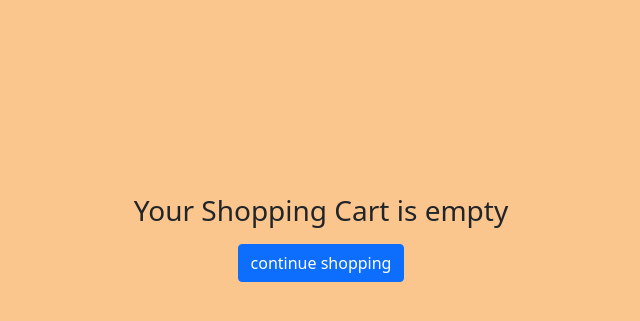
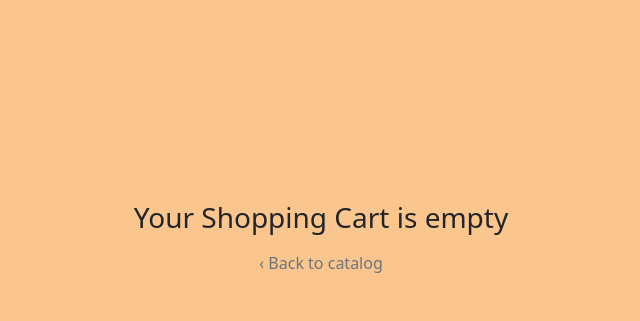
Before and after one commit to carmartdev/MyLibrary, a Django app: page /cart/ in a window 1280 px wide. Shown: the part 170-491 px from the top of the page, without its empty margins (307-947 px from the left). Run offline with Django 3.2, Linux system fonts and the light colour scheme; some libraries are stand-ins or nearby versions.

Commit message:
add backlink to last visited page in catalog

```diff
--- /dev/null
+++ b/store/templates/store/backlink.html
@@ -0,0 +1,14 @@
+{% load aux %}
+{% if "search" in referer %}
+    <a class="link-secondary text-decoration-none" href="{{ referer }}">
+        ‹ Back to search results for "{{ referer|extract_keywords }}"
+    </a>
+{% elif "page" in referer %}
+    <a class="link-secondary text-decoration-none" href="{{ referer }}">
+        ‹ Back to catalog
+    </a>
+{% else %}
+    <a class="link-secondary text-decoration-none" href="{% url 'store:home' %}">
+        ‹ Back to catalog
+    </a>
+{% endif %}
--- a/store/templates/store/book_info.html
+++ b/store/templates/store/book_info.html
@@ -1,6 +1,9 @@
 {% extends "store/base.html" %}
 {% block title_text %}{{ book.title|title }} by {{ book.authors.all|join:', ' }}{% endblock %}
 {% block body %}
+    <div class="row">
+        {% include "store/backlink.html" with referer=request.session.bookmark %}
+    </div>
     <div class="info-window rounded">
         <div class="row my-2">
             <div class="col-auto my-2">
--- a/store/templates/store/cart.html
+++ b/store/templates/store/cart.html
@@ -5,6 +5,9 @@
     {% if cart %}
         <div class="row">
             <h1 class="col">Your Shopping Cart</h1>
+        </div>
+        <div class="row">
+            {% include "store/backlink.html" with referer=request.session.bookmark %}
         </div>
         <form id="id_update_form" action="{% url 'store:update' %}" method="POST">
             {% csrf_token %}
@@ -69,9 +72,6 @@
             <div class="col">
             </div>
             <div class="col-auto">
-                <a class="btn btn-primary" href="{% url 'store:home' %}">
-                    continue shopping
-                </a>
                 <button name="update" class="btn btn-primary" form="id_update_form">
                     update cart
                 </button>
@@ -84,9 +84,7 @@
         <div class="row vh-100 align-items-center text-center">
             <div>
                 <h3 class="my-3">Your Shopping Cart is empty</h3>
-                <a class="btn btn-primary" href="{% url 'store:home' %}">
-                    continue shopping
-                </a>
+                {% include "store/backlink.html" with referer=request.session.bookmark %}
             </div>
         </div>
     {% endif %}
--- a/store/templates/store/checkout.html
+++ b/store/templates/store/checkout.html
@@ -5,9 +5,7 @@
     <div class="row vh-100 align-items-center text-center">
         <div>
             <h1 class="my-3">This is a demo store. You can't buy a real thing here.</h1>
-            <a class="btn btn-primary btn-lg my-3" href="{% url 'store:home' %}">
-                back to catalog
-            </a>
+            {% include "store/backlink.html" with referer=request.session.bookmark %}
         </div>
     </div>
 {% endblock %}
--- a/store/views.py
+++ b/store/views.py
@@ -1,4 +1,3 @@
-import re
 from django.db.models import Q
 from django.shortcuts import get_object_or_404, redirect, render
 from django.views import generic
@@ -10,6 +9,10 @@ class HomePage(generic.ListView):
     context_object_name = "books"
     template_name = "store/index.html"
     paginate_by = 10
+
+    def get_queryset(self):
+        self.request.session["bookmark"] = self.request.get_full_path()
+        return super().get_queryset()
 
 class Search(HomePage):
     def get_queryset(self):
```
Also changed, not shown: store/templatetags/aux.py (added, +10 -0 lines), store/templatetags/__init__.py (added), 1 other file.
